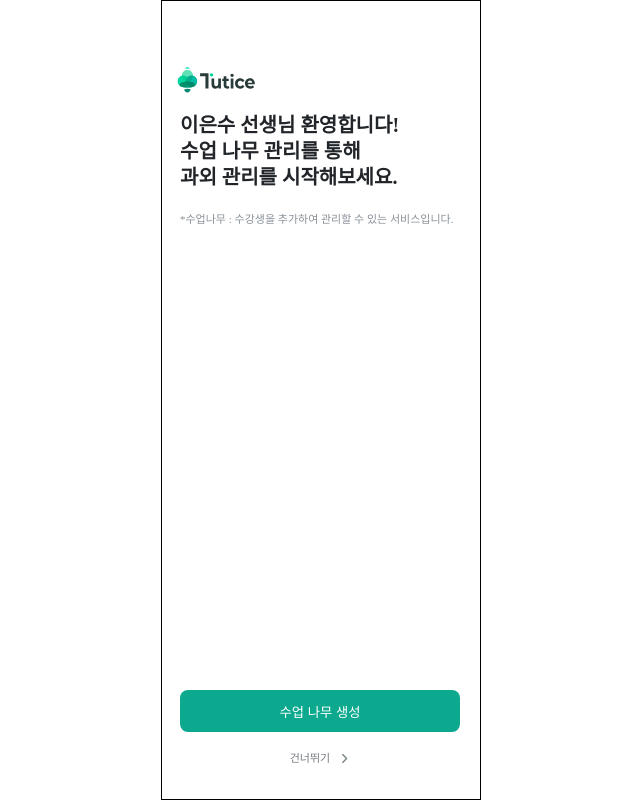
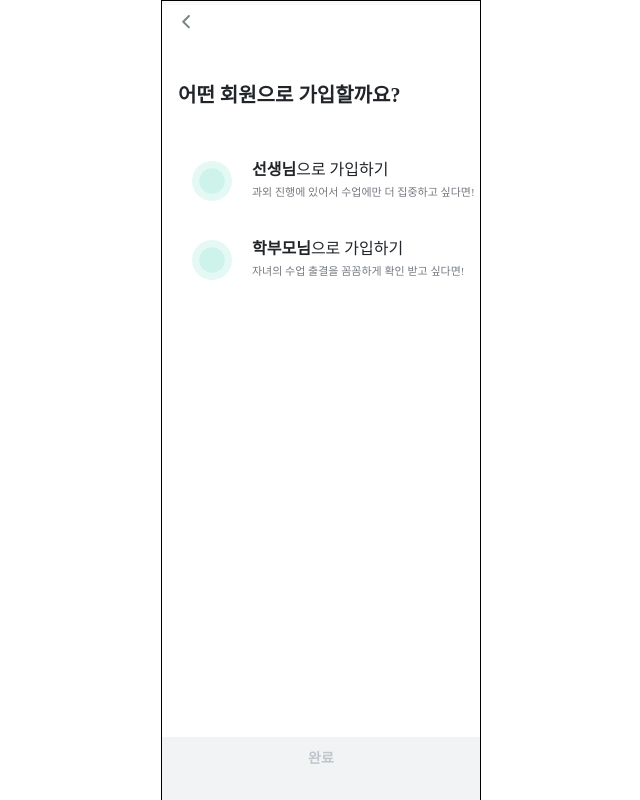
Before and after one commit to Gwasuwon-shot/Tutice_Client, a React (Vite) app: page /signup in a window 1280 px wide. Shown: the whole page, without its empty margins (319-959 px from the left). Built offline with nearby package versions, Linux system fonts and the light colour scheme; a web font is replaced by a local one; what recoil-persist would draw is missing.

Commit message:
[ etc ] 테스트용 렌더러 원상복귀

```diff
--- a/src/components/signup/StepRenderer.tsx
+++ b/src/components/signup/StepRenderer.tsx
@@ -15,8 +15,7 @@ export default function StepRenderer() {
       navigate(-1);
       break;
     case 1:
-      return <WelcomeSignup />;
-    // return <Role />;
+      return <Role />;
     case 2:
       return <NameEmail />;
     case 3:
```
